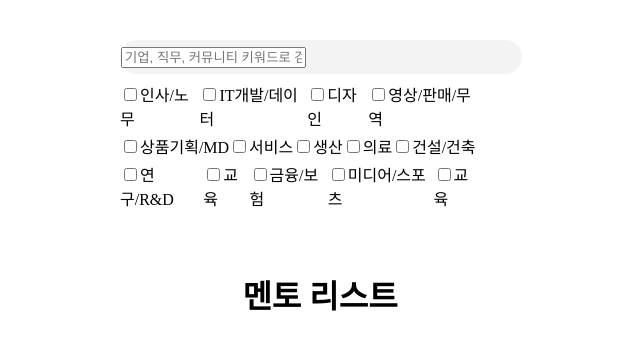
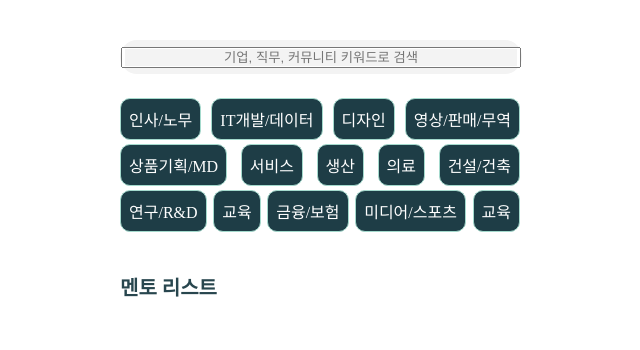
Before and after one commit to sunwoo030616/2024-simba-5-simbaOh, a Django app: page /mentor-list/ in a window 1280 px wide. Shown: the top 350 px of the page, without its empty margins (320-960 px from the left). Run offline with Django 5.2, Linux system fonts and the light colour scheme; data that the repository does not hold is empty; some libraries are stand-ins or nearby versions.

Commit message:
signup2 html,css 수정

```diff
--- a/project/main/templates/main/mentor_list.html
+++ b/project/main/templates/main/mentor_list.html
@@ -39,22 +39,28 @@
           </div>
         </div>
       </form>
-      <div class="container">
-        <h1>멘토 리스트</h1>
-        <ul>
-            {% for mentor in mentors %}
-            <li>
-                <a href="{% url 'main:mentor_info' mentor.id %}">
-                    {{ mentor.mentor_company }} - {{ mentor.mentor_dept }}: {{ mentor.mentor_intro }}
-                </a>
-            </li>
-            {% endfor %}
-        </ul>
-    </div>
+      <div class="mento_text color_28 font_1">멘토 리스트</div>
+      <div class="mento_list">
+        {% for mentor in mentors %}
+        <a href="% url 'main:mentor-info' mentor.id %">
+          <div class="mentor_card"></div>
+        </a>
+        {% endfor %}
+      </div>
     </div>
   </div>
 </div>
 
-
+<!-- <div>
+  <ul>
+    {% for mentor in mentors %}
+    <li>
+        <a href="{% url 'main:mentor_info' mentor.id %}">
+            {{ mentor.mentor_company }} - {{ mentor.mentor_dept }}: {{ mentor.mentor_intro }}
+        </a>
+    </li>
+    {% endfor %}
+  </ul>
+</div> —>
 
 {% endblock %}
--- a/project/project/static/css/main/mentor_list.css
+++ b/project/project/static/css/main/mentor_list.css
@@ -29,7 +29,6 @@
   width: 25rem; /* 400px */
   flex-direction: column;
   gap: 2.5rem; /* 40px */
-  align-items: center;
 }
 
 .control {
@@ -44,11 +43,22 @@
   width: 100%;
   height: 2rem;
   align-items: center;
+  margin-bottom: 1rem;
 
   background-color: #F3F3F3;
 
   border: 1px solid #F3F3F3;
   border-radius: 1.25rem; /* 20px */
+
+}
+
+input {
+  width: 100%;
+}
+
+input::placeholder {
+  background-color: #F3F3F3;
+  text-align: center;
 }
 
 .filter {
@@ -57,25 +67,69 @@
   flex-direction: column;
   padding-top: 0.5rem; /* 8px */
   gap: 0.25rem; /* 4px */
-  width: 22.5rem; /* 360 px */
 }
 
 .row {
   display: flex;
   width: 100%;
   flex-direction: row;
-  align-content: space-between;
+  justify-content: space-between;
 }
 
-/* input[type="checkbox"] {
+input[type="checkbox"] {
   display: none;
-} */
+}
+
+label {
+  display: flex;
+  padding: 0.5rem; /* 8px */
+  font-size: 1rem; /* 16px */
+  color: #FFF;
+  background-color: #1E3D46;
+  border: 1px solid #A4DACD;
+  border-radius: 0.625rem; /* 10px */
+}
+
+.mento_text {
+  display: flex;
+  justify-content: start;
+}
+
+.mento_list {
+  display: flex;
+  align-items: flex-start;
+  align-content: flex-start;
+  align-self: stretch;
+  flex-wrap: wrap;
+}
+
+.mentor_card {
+  display: flex;
+  width: 8.25rem; /* 132px */
+  height: 11.125rem; /* 178px */
+  flex-direction: column;
+  align-items: center;
+
+  border: 1px solid #00C3AD;
+  border-radius: 1.25rem; /* 20px */
+}
+
 
 
 /* 폰트 설정 */
 
+.font_1 {
+  font-family: Pretendard;
+  font-size: 20px;
+  font-style: normal;
+  font-weight: 700;
+  line-height: normal;
+}
 
 /* 색상 설정 */
 
+.color_28 {
+  color: #28464E;
+}
 
 /* 아이콘 설정 */
```
Also changed, not shown: project/accounts/templates/accounts/signup2.html (added), project/accounts/templates/accounts/signup3.html (added), project/project/static/css/accounts/signup2.css (added), project/project/static/css/accounts/signup3.css (added), project/project/static/images/plus.png (added).
